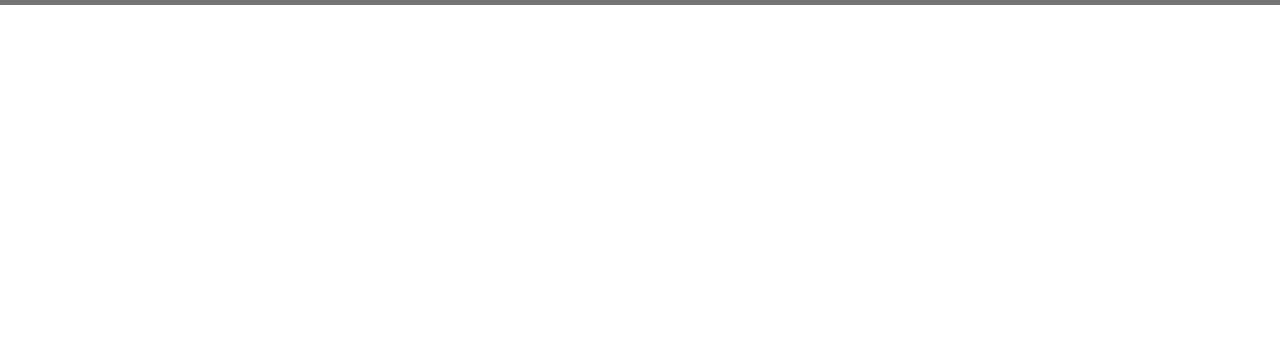
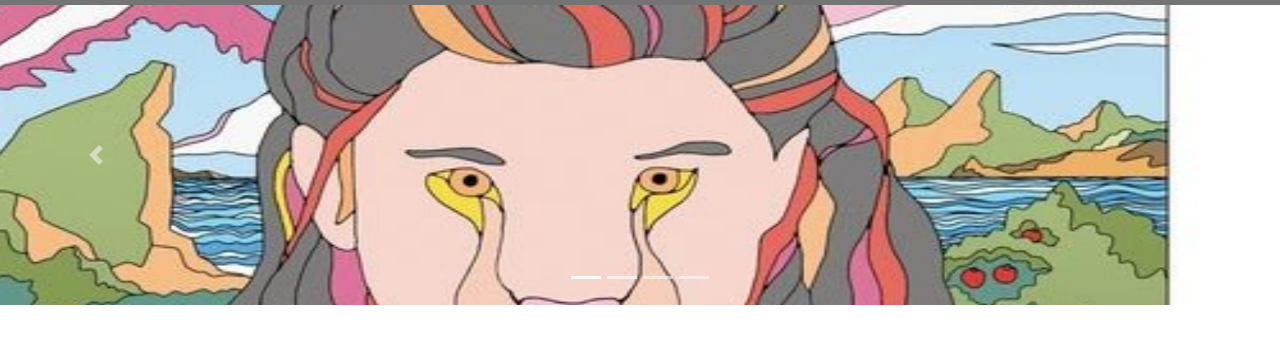
Before and after one commit to Santiago30920/CinemaBit, a plain HTML site: page header.html in a window 1280 px wide. Shown: the part 90-434 px from the top of the page. Drawn offline with nearby package versions, Linux system fonts and the light colour scheme.

Commit message:
Cambios2

```diff
--- a/header.html
+++ b/header.html
@@ -68,6 +68,50 @@
             </ul>
         </div>
     </nav>
+
+    <!--Sliders_Alex Marcelo Fornaris-->
+    <section id="slider">
+
+        <div id="carouselExampleIndicators" class="carousel slide" data-ride="carousel">
+            <ol class="carousel-indicators">
+                <li data-target="#carouselExampleIndicators" data-slide-to="0" class="active"></li>
+                <li data-target="#carouselExampleIndicators" data-slide-to="1"></li>
+                <li data-target="#carouselExampleIndicators" data-slide-to="2"></li>
+                <li data-target="#carouselExampleIndicators" data-slide-to="3"></li>
+            </ol>
+
+            <div class="carousel-inner" style="height:300px;">
+                <div class="carousel-item active">
+                    <img src="imagenes/cartelera/Metamorphoses1.jpg" class="d-block w-100" alt="Metamorphoses1">
+                </div>
+
+                <div class="carousel-item">
+                    <img src="imagenes/cartelera/la chicandesconocida.jpg" class="d-block w-100" alt="chica">
+                </div>
+
+                <div class="carousel-item">
+                    <img src="imagenes/cartelera/Nigth of the living dead.jpg" class="d-block w-100" alt="nigth">
+                </div>
+
+                <div class="carousel-item">
+                    <img src="imagenes/cartelera/pajaros de verano.jpg" class="d-block w-100" alt="pajaros">
+                </div>
+
+            </div>
+
+            <a class="carousel-control-prev" href="#carouselExampleIndicators" role="button" data-slide="prev">
+                <span class="carousel-control-prev-icon" aria-hidden="true"></span>
+                <span class="sr-only">Previous</span>
+            </a>
+
+            <a class="carousel-control-next" href="#carouselExampleIndicators" role="button" data-slide="next">
+                <span class="carousel-control-next-icon" aria-hidden="true"></span>
+                <span class="sr-only">Next</span>
+            </a>
+        </div>
+
+    </section>
+
     <script src="Assets/Bootstrap/js/bootstrap.min.js"></script>
     <script src="https://unpkg.com/ionicons@5.0.0/dist/ionicons.js"></script>
     <script src="https://code.jquery.com/jquery-3.4.1.slim.min.js"
```
